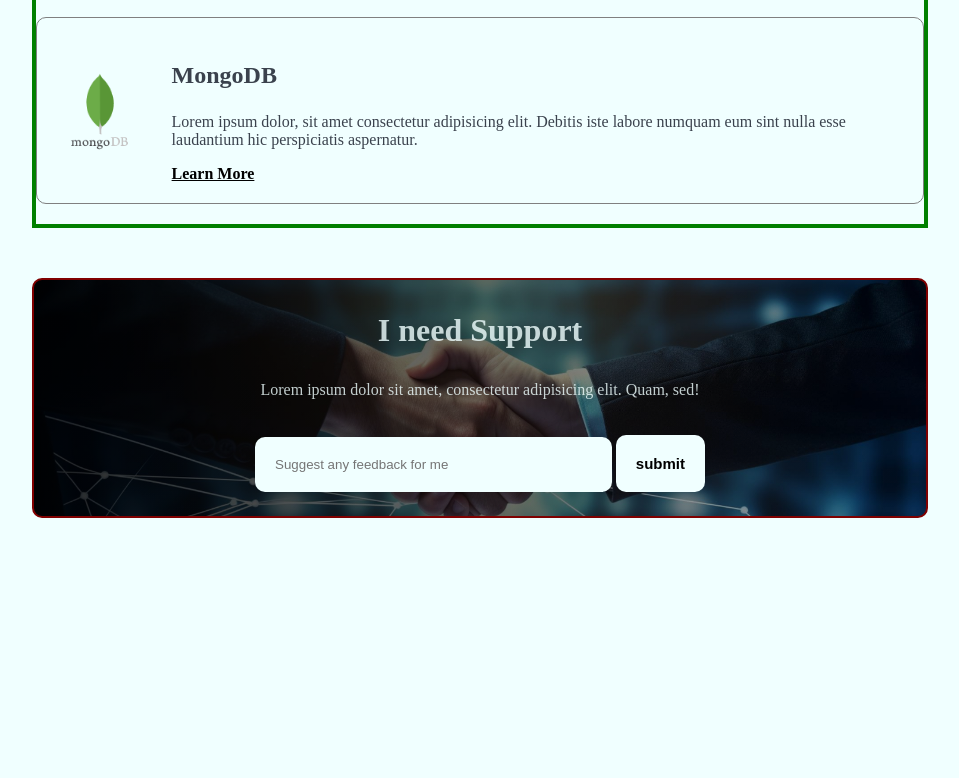
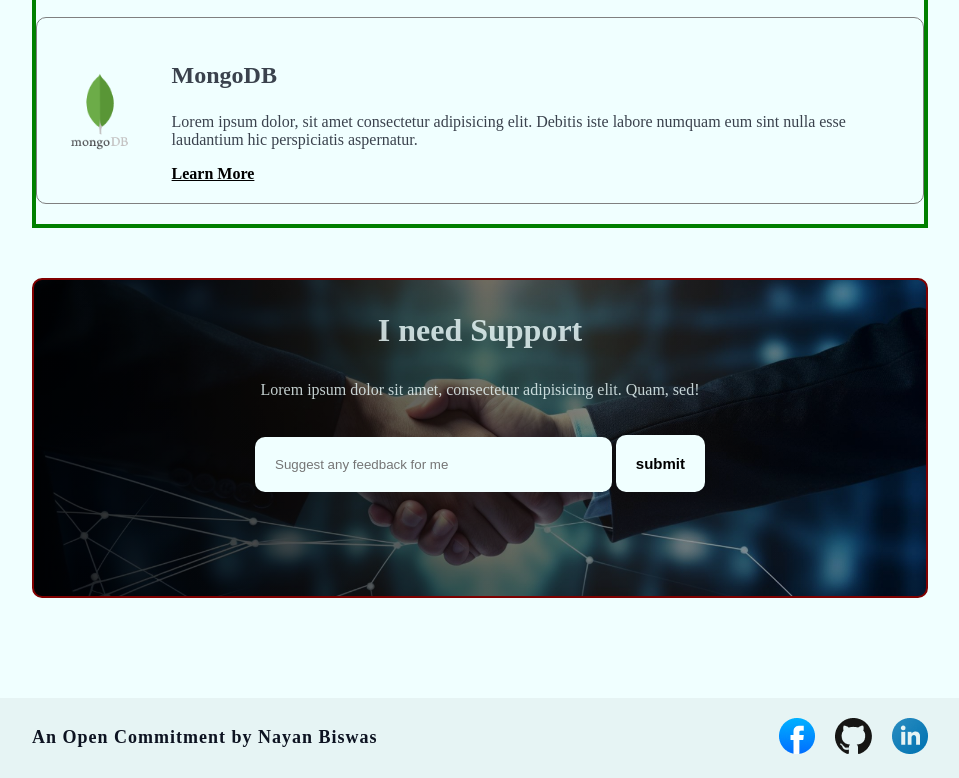
Before and after one commit to Dev-NayanBiswas/assignment-01, a plain HTML site: page index.html in a window 1280 px wide. Shown: the part 4037-4815 px from the top of the page, without its empty margins (160-1119 px from the left). Before the commit the page ends 4555 px from the top, so only its background shows below. Drawn offline with Linux system fonts and the light colour scheme; a web font is replaced by a local one.

Commit message:
footer added

```diff
--- a/index.html
+++ b/index.html
@@ -200,6 +200,17 @@
        </section>
        <!-- supports part ends here -->
     </main>
-    <footer></footer>
+    <footer id="footer">
+        <div>
+            <div class="footer-container">
+                <p>An Open Commitment by Nayan Biswas</p>
+            <ul>
+                <li><a href="https://www.facebook.com/" target="_blank"><img src="./assets/facebook.png" alt="facebook icon"></a></li>
+                <li><a href="https://www.github.com" target="_blank"><img src="./assets/github.png" alt="gitHub icon"></a></li>
+                <li><a href="https://www.linkedin.com/?trk=guest_homepage-basic_nav-header-logo" target="_blank"><img src="./assets/linkedin-icon 1.png" alt="linkedin icon"></a></li>
+            </ul>
+            </div>
+        </div>
+    </footer>
   </body>
 </html>
--- a/style.css
+++ b/style.css
@@ -165,6 +165,7 @@ body {
   color: azure;
 }
 
+
 .banner {
   background-color: rgba(13, 19, 33, 0.02);
   opacity: 10px;
@@ -216,12 +217,13 @@ iframe {
     display: flex;
     justify-content: space-evenly;
     gap: 30px;
-    padding: 40px;
+    padding: 40px auto;
 }
 .current-Target {
   margin: 50px auto;
   border: 4px solid green;
   max-width: 70vw;
+  padding: 40px;
 }
 
 .current-card {
@@ -264,7 +266,7 @@ iframe {
 
   .support-container{
     text-align: center;
-    height: 30vh;
+    height: 40vh;
     width: 70vw;
     margin: 0 auto;
     border: 2px solid maroon;
@@ -293,3 +295,35 @@ iframe {
 font-weight: 600;
 cursor: pointer;
   }
+
+  footer{
+    width: 100vw;
+    height: 10vh;
+    background-color: rgba(40, 41, 42, 0.05);
+    margin-top: 100px;
+  }
+  .footer-container{
+    width: 70vw;
+    height: 10vh;
+    margin: 0 auto;
+    display: flex;
+    justify-content: space-between;
+    align-items: center;
+  }
+  .footer-container{
+    p{
+        font-size: 18px;
+        font-weight: 700;
+        letter-spacing:1px;
+    }
+    ul{display: flex;
+    column-gap: 20px;
+    li{
+        list-style: none;
+    }}
+    a{
+        text-decoration: none
+    };
+
+
+  }
```
Also changed, not shown: 1 other file.
